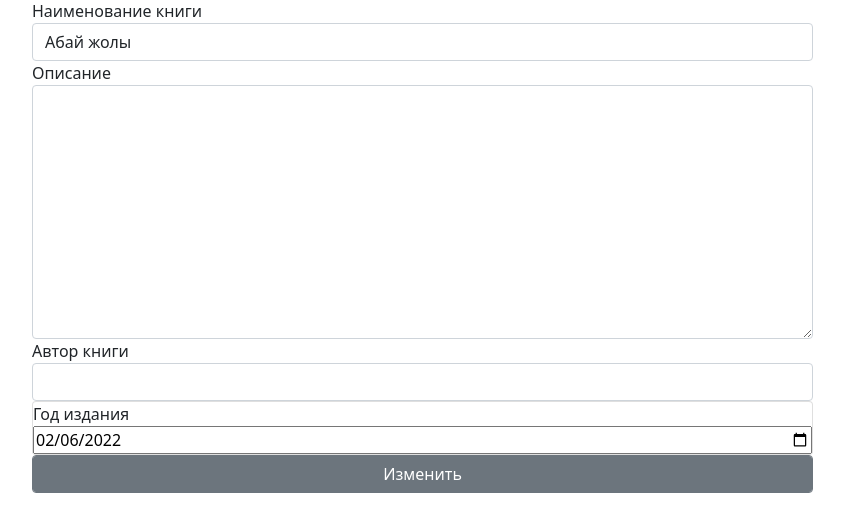
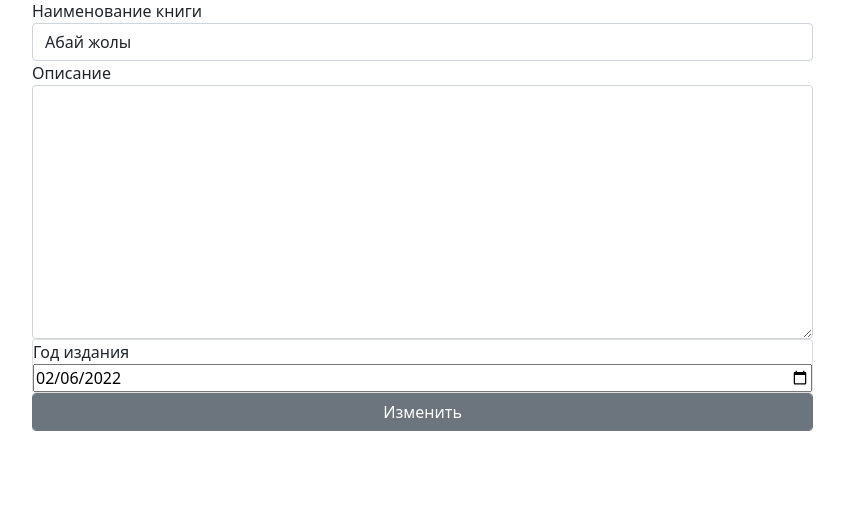
Before and after one commit to mollionline/exam_7, a Django app: page /books/1/edit in a window 1280 px wide. Shown: the part 106-638 px from the top of the page, without its empty margins (50-894 px from the left). Run offline with Django 4.2, Linux system fonts and the light colour scheme; data comes from the database, SQL or seed files in the repository.

Commit message:
Изменила форму книги

```diff
--- a/templates/partial/book/form_book.html
+++ b/templates/partial/book/form_book.html
@@ -12,12 +12,12 @@
 {% for error in form.description.errors %}
     <p class="invalid-feedback">{{ error }}</p>
 {% endfor %}
-<label for="author">Автор книги</label>
-<input class="form-control {% if form.author.errors %} is-invalid {% endif %}" id="author" type="text" name="author"
-       aria-describedby="author" value="{{ form.author.value|default:'' }}">
-{% for error in form.author.errors %}
-    <p class="invalid-feedback">{{ error }}</p>
-{% endfor %}
+{#<label for="author">Автор книги</label>#}
+{#<input class="form-control {% if form.author.errors %} is-invalid {% endif %}" id="author" type="text" name="author"#}
+{#       aria-describedby="author" value="{{ form.author.value|default:'' }}">#}
+{#{% for error in form.author.errors %}#}
+{#    <p class="invalid-feedback">{{ error }}</p>#}
+{#{% endfor %}#}
 <div class="card {% if form.published_at.errors %} is-invalid {% endif %}">
     <label for="published_at">Год издания</label>
     <input type="date" id='published_at' name="published_at" value="{{ form.published_at.value|date:'Y-m-d'}}">
```
